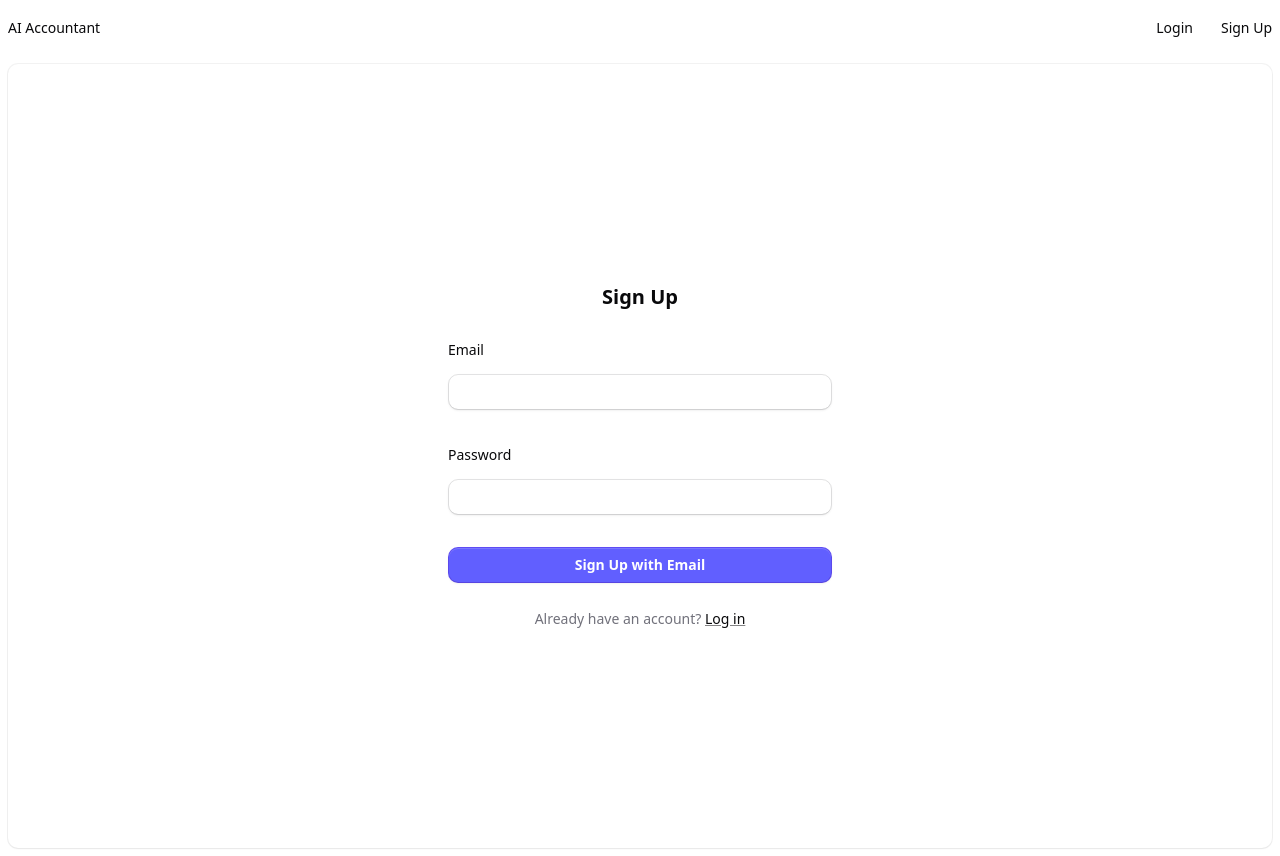
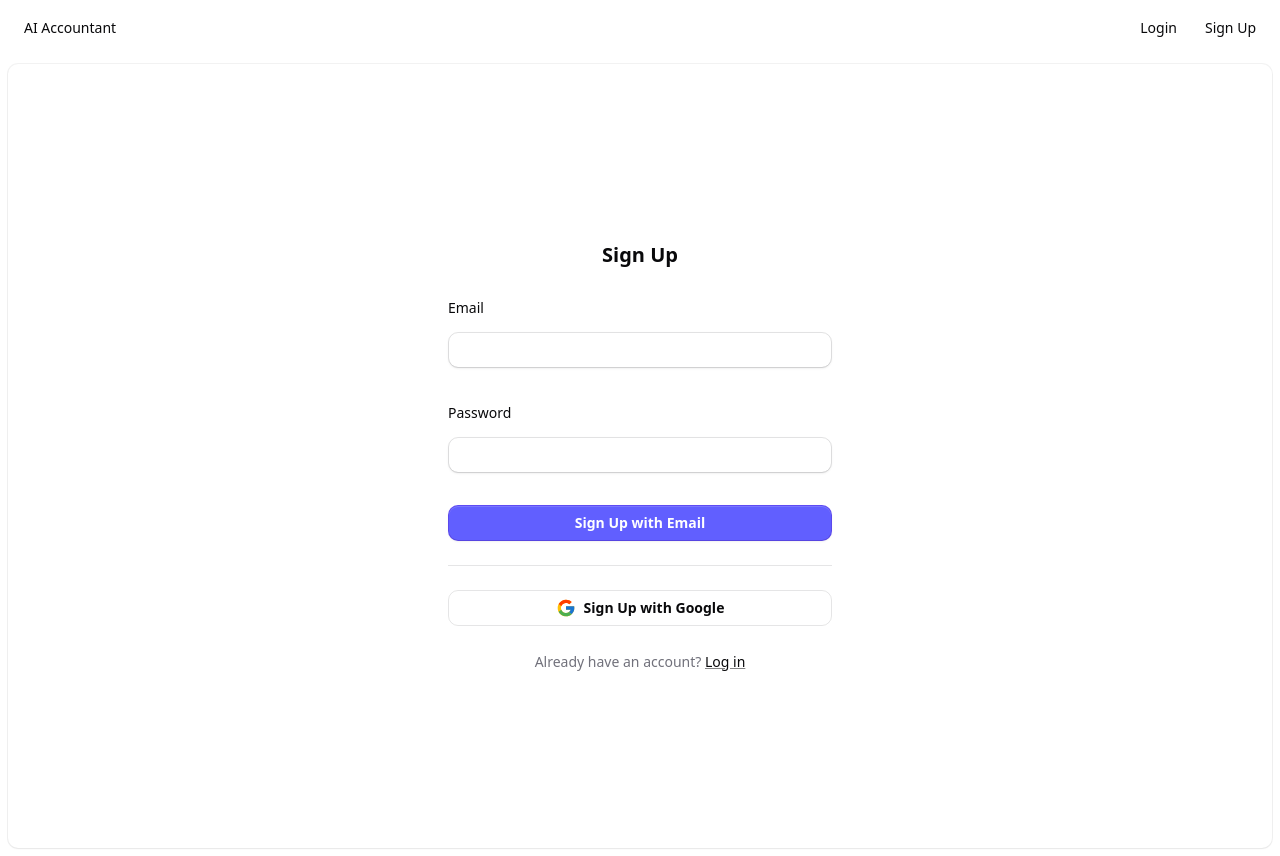
Before and after one commit to GuiBibeau/accounting, a Next.js app: page /signup in a window 1280 px wide. Built offline with nearby package versions, Linux system fonts and the light colour scheme; no server answers.

Commit message:
google signup and login is done

```diff
--- a/package.json
+++ b/package.json
@@ -20,6 +20,7 @@
     "next": "15.3.0",
     "react": "^19.0.0",
     "react-dom": "^19.0.0",
+    "react-icons": "^5.5.0",
     "tailwind-merge": "^3.2.0",
     "tw-animate-css": "^1.2.5"
   },
--- a/src/app/(auth)/login/page.tsx
+++ b/src/app/(auth)/login/page.tsx
@@ -10,6 +10,7 @@ import { Input } from "@/components/ui/input";
 import { Button } from "@/components/ui/button";
 import { Text, TextLink } from "@/components/ui/text";
 import { Divider } from "@/components/ui/divider"; // Import Divider
+import { FcGoogle } from 'react-icons/fc'; // Import Google icon from react-icons
 
 export default function LoginPage() {
   const [email, setEmail] = useState("");
@@ -89,8 +90,8 @@ export default function LoginPage() {
             </FieldGroup>
           </form>
           <Divider className="my-6" /> {/* Add a divider */}
-          <Button outline onClick={handleGoogleLogin} className="w-full">
-            {/* TODO: Add Google Icon if available */}
+          <Button outline onClick={handleGoogleLogin} className="w-full flex items-center justify-center gap-2">
+            <FcGoogle className="h-5 w-5" /> {/* Use FcGoogle icon */}
             Sign In with Google
           </Button>
         </Fieldset>
--- a/src/app/(auth)/signup/page.tsx
+++ b/src/app/(auth)/signup/page.tsx
@@ -4,16 +4,19 @@ import React, { useState } from "react";
 import { useSignup, useUser } from "@/contexts/AuthContext";
 import { useRouter } from "next/navigation";
 import { AuthLayout } from "@/components/ui/auth-layout";
+import { Divider } from "@/components/ui/divider"; // Assuming Divider component exists
 import { Heading } from "@/components/ui/heading";
 import { Fieldset, FieldGroup, Field, Label, ErrorMessage } from "@/components/ui/fieldset";
 import { Input } from "@/components/ui/input";
 import { Button } from "@/components/ui/button";
 import { Text, TextLink } from "@/components/ui/text";
+import { FcGoogle } from 'react-icons/fc'; // Import Google icon from react-icons
 
 export default function SignupPage() {
   const [email, setEmail] = useState("");
   const [password, setPassword] = useState("");
-  const { signupWithEmail, signupError, clearSignupError } = useSignup();
+  // Destructure signupWithGoogle from the updated hook
+  const { signupWithEmail, signupWithGoogle, signupError, clearSignupError } = useSignup();
   const { user, loading } = useUser();
   const router = useRouter();
 
@@ -25,6 +28,17 @@ export default function SignupPage() {
     if (!signupError) {
       router.push("/"); // Redirect to home page after signup
     }
+  };
+
+  // Handler for Google Sign-Up
+  const handleGoogleSignup = async () => {
+    clearSignupError();
+    await signupWithGoogle();
+    // Check for error *after* the attempt.
+    // The onAuthStateChanged listener in AuthContext handles the redirect
+    // No explicit redirect needed here if the listener works correctly
+    // However, we might want to add a check similar to email signup just in case
+    // For now, rely on the listener.
   };
 
   // Redirect if user is already logged in and not loading
@@ -72,13 +86,27 @@ export default function SignupPage() {
                   autoComplete="new-password" // Use new-password for signup
                 />
               </Field>
-              {signupError && <ErrorMessage>{signupError.message}</ErrorMessage>}
+              {signupError && (
+                <ErrorMessage>{signupError.message}</ErrorMessage>
+              )}
               <Button type="submit" color="indigo" className="w-full">
                 Sign Up with Email
               </Button>
             </FieldGroup>
           </form>
         </Fieldset>
+
+        <Divider />
+
+        {/* Google Sign Up Button */}
+        <Button
+          outline // Use the outline prop for secondary styling
+          className="w-full flex items-center justify-center gap-2" // Added flex layout
+          onClick={handleGoogleSignup}
+        >
+          <FcGoogle className="h-5 w-5" /> {/* Use FcGoogle icon */}
+          Sign Up with Google
+        </Button>
 
         <Text>
           Already have an account? <TextLink href="/login">Log in</TextLink>
--- a/src/components/ui/navbar.tsx
+++ b/src/components/ui/navbar.tsx
@@ -8,7 +8,7 @@ import { TouchTarget } from './button'
 import { Link } from './link'
 
 export function Navbar({ className, ...props }: React.ComponentPropsWithoutRef<'nav'>) {
-  return <nav {...props} className={clsx(className, 'flex flex-1 items-center gap-4 py-2.5')} />
+  return <nav {...props} className={clsx(className, 'flex flex-1 items-center gap-4 py-2.5 px-4')} />
 }
 
 export function NavbarDivider({ className, ...props }: React.ComponentPropsWithoutRef<'div'>) {
@@ -16,7 +16,7 @@ export function NavbarDivider({ className, ...props }: React.ComponentPropsWitho
 }
 
 export function NavbarSection({ className, ...props }: React.ComponentPropsWithoutRef<'div'>) {
-  let id = useId()
+  const id = useId()
 
   return (
     <LayoutGroup id={id}>
@@ -41,7 +41,7 @@ export const NavbarItem = forwardRef(function NavbarItem(
   ),
   ref: React.ForwardedRef<HTMLAnchorElement | HTMLButtonElement>
 ) {
-  let classes = clsx(
+  const classes = clsx(
     // Base
     'relative flex min-w-0 items-center gap-3 rounded-lg p-2 text-left text-base/6 font-medium text-zinc-950 sm:text-sm/5',
     // Leading icon/icon-only
--- a/src/contexts/AuthContext.tsx
+++ b/src/contexts/AuthContext.tsx
@@ -117,8 +117,9 @@ export const useLogin = () => {
 };
 
 export const useSignup = () => {
-    const { signupWithEmail, error, clearError } = useAuth();
-    return { signupWithEmail, signupError: error, clearSignupError: clearError };
+    const { signupWithEmail, loginWithGoogle, error, clearError } = useAuth();
+    // Rename loginWithGoogle to signupWithGoogle for semantic clarity in this hook
+    return { signupWithEmail, signupWithGoogle: loginWithGoogle, signupError: error, clearSignupError: clearError };
 };
 
 export const useLogout = () => {
```
Also changed, not shown: 1 other file (tests, documents, lock files or other folders).
